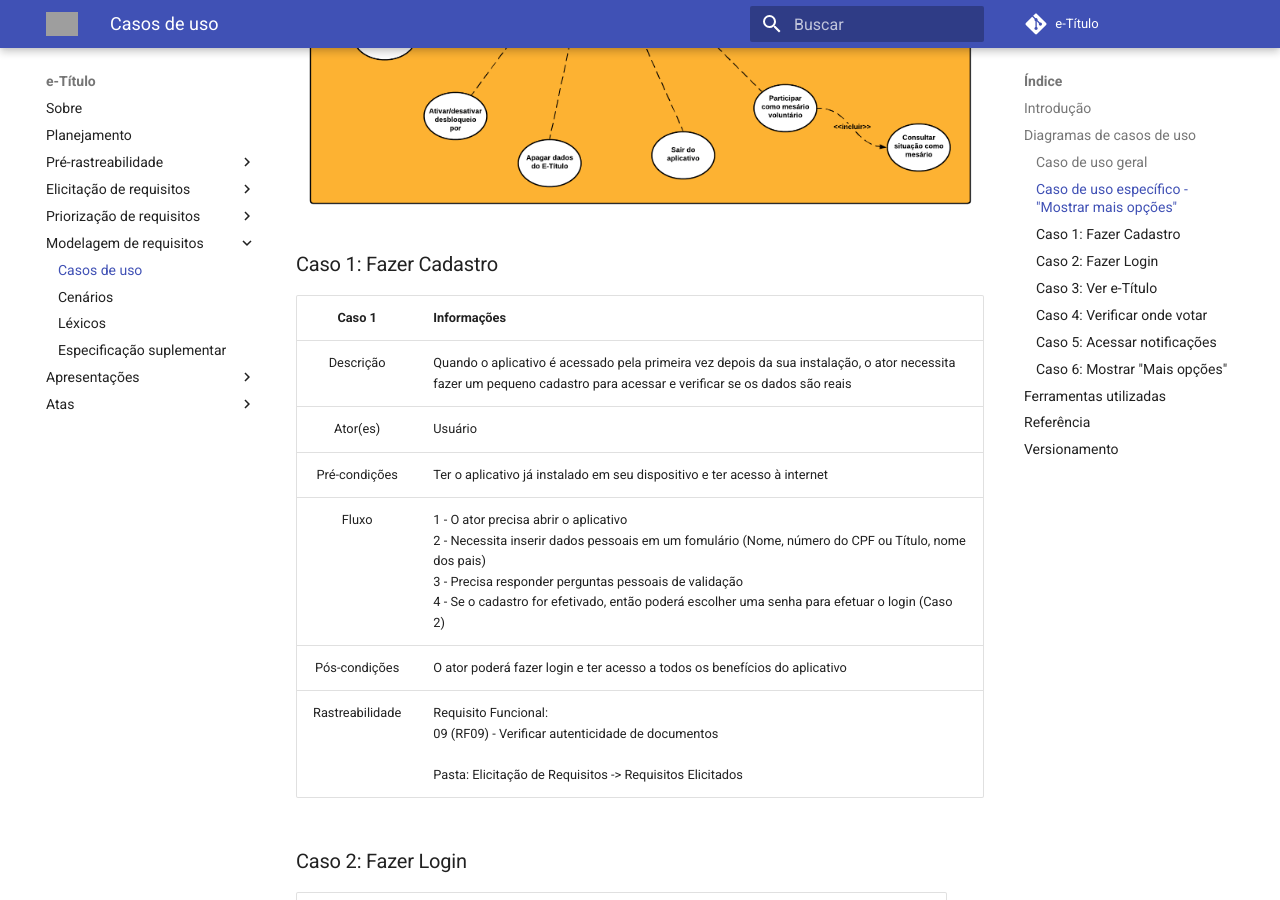
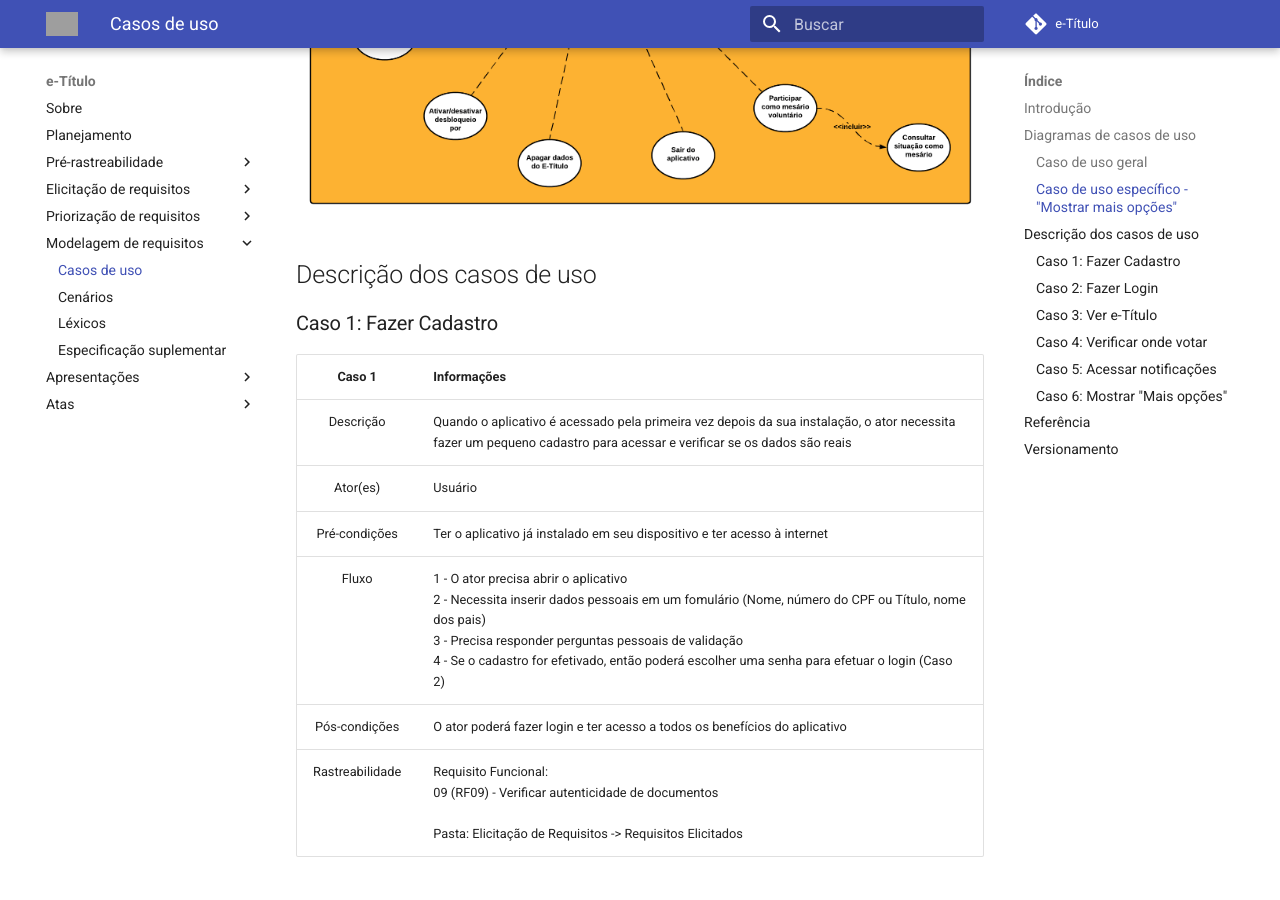
Before and after one commit to gabrielbpn/2020.2-e-Titulo, an MkDocs documentation site: the page built from docs/modelagem/casosUso.md, in a window 1280 px wide and 900 px high, scrolled down 2052 px. Built offline with MkDocs 1.6.1 and Material for MkDocs 9.7.7, drawn with Linux system fonts in a browser that asks for light colours; comment, search, counter and statistics services are not loaded; some of the changed text lies outside the part shown; grey boxes are pictures that could not be loaded.

Commit message:
Adicionando casos de uso

```diff
--- a/docs/modelagem/casosUso.md
+++ b/docs/modelagem/casosUso.md
@@ -34,6 +34,8 @@
 <div style="display: flex; justify-content: center">
   <img width="800" src="../../assets/casosUso/casosUsoEspecifico.png" />
 </div>
+
+## Descrição dos casos de uso
 
 ### Caso 1: Fazer Cadastro
 
@@ -102,10 +104,6 @@
 | Pós-condições | O ator poderá ter usufruído de todas as opções descritas em "Mais opções" |
 | Rastreabilidade | Requisitos Funcionais: <br/> 04 (RF04) - Poder justificar ausência de maneira presencial <br/> 08 (RF08) - Ver local de votação de outras pessoas <br/>  09 (RF09) - Verificar autenticidade de documentos <br/> 10 (RF10) - Poder justificar ausência de maneira online <br/> 12 (RF12) - Poder voluntariar-se como mesário <br/> 14 (RF14) - Evadir da condição de mesário <br/> 21 (RF21) - Verificar o guia para o pagamento de débitos eleitorais <br/> 22 (RF22) - Emitir o guia para o pagamento de débitos eleitorais <br/> 23 (RF23) - Acessar perguntas e respostas frequentes <br/> 24 (RF24) - 	Acessar a área sobre o e-Título <br/> 25 (RF25) - Acessar o tutorial de como usar o QR Code no aplicativo <br/> 26 (RF26) - Emitir certidão de quitação eleitoral <br/> 27(RF27) - Emitir nada consta criminal eleitoral <br/> 32 (RF32) - Desativar conta no E-Título <br/> <br/> Pasta: Elicitação de Requisitos -> Requisitos Elicitados |
 
-## Ferramentas utilizadas
-
-- LucidChart
-- VScode
 
 ## Referência
 > SOMMERVILLE, Ian. Engenharia de Software. 9.ed. São Paulo: Pearson Prentice Hall, 2011. 529 p.
```
